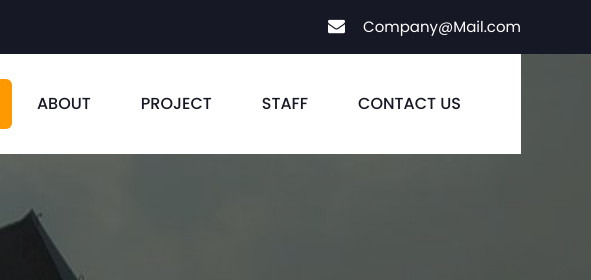
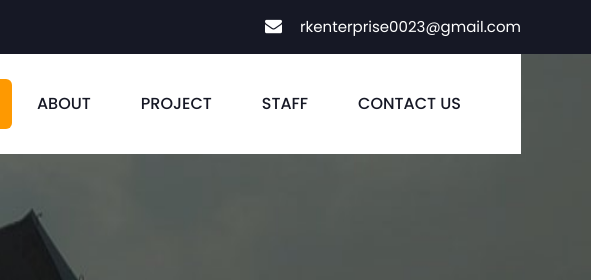
Before and after one commit to AYAR57/GANESH, a plain HTML site: page index.html in a window 1280 px wide. Shown: the top 280 px of the page, 689-1280 px from the left. Drawn offline with nearby package versions, Linux system fonts and the light colour scheme; a web font is replaced by a local one.

Commit message:
update email address

```diff
--- a/index.html
+++ b/index.html
@@ -62,7 +62,7 @@
 
 
                         <ul class="contat_infoma text_align_right">
-                           <li><a href="mailto:shreeganeshconstructionco0023@gmail.com?subject=Inquiry%20About%20Construction%20and%20Transport%20Services&body=Dear%20Krishna%20Ahir,%0D%0A%0D%0AI%20am%20interested%20in%20learning%20more%20about%20your%20construction%20and%20transport%20services.%20Please%20provide%20me%20with%20additional%20details%20about%20the%20services%20you%20offer,%20pricing,%20and%20availability.%0D%0A%0D%0ABest%20regards,%0D%0A[Your%20Name/Contact%20Details]"> <i class="fa fa-envelope" aria-hidden="true"></i> Company@Mail.com </a></li>
+                           <li><a href="mailto:rkenterprise0023@gmail.com?subject=Inquiry%20About%20Construction%20and%20Transport%20Services&body=Dear%20Krishna%20Ahir,%0D%0A%0D%0AI%20am%20interested%20in%20learning%20more%20about%20your%20construction%20and%20transport%20services.%20Please%20provide%20me%20with%20additional%20details%20about%20the%20services%20you%20offer,%20pricing,%20and%20availability.%0D%0A%0D%0ABest%20regards,%0D%0A[Your%20Name/Contact%20Details]"> <i class="fa fa-envelope" aria-hidden="true"></i> rkenterprise0023@gmail.com</a></li>
                         </ul>
 
 
```
